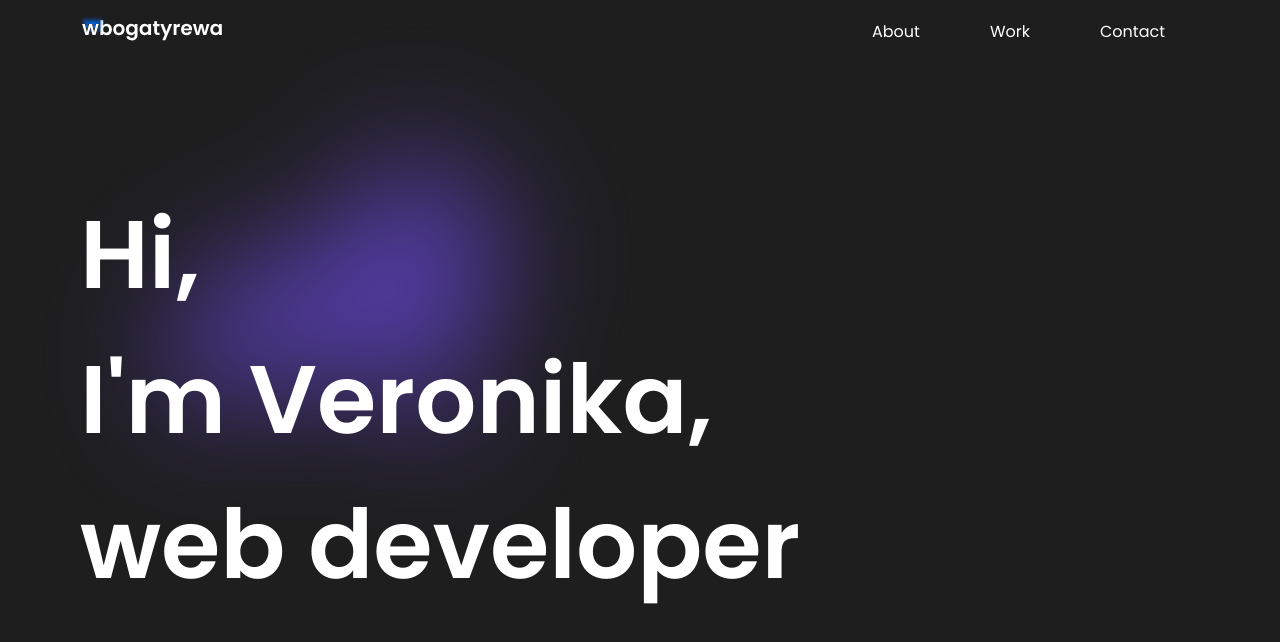
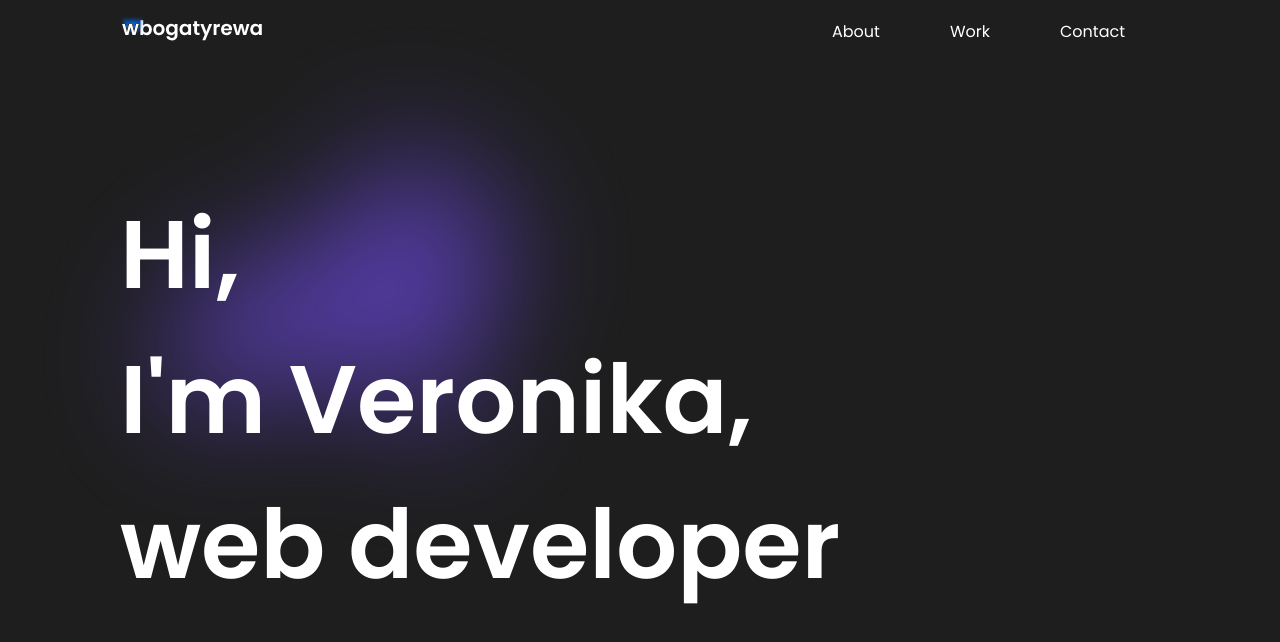
Before and after one commit to wbogatyrewa/portfolio, a React (Create React App) app: page / in a window 1280 px wide. Shown: the top 642 px of the page. Built offline with nearby package versions, Linux system fonts and the light colour scheme.

Commit message:
change container size

```diff
--- a/src/components/Container/Container.style.ts
+++ b/src/components/Container/Container.style.ts
@@ -10,7 +10,7 @@ export const Container = styled.div`
   }
 
   @media (min-width: 992px) {
-    margin-left: 80px;
-    margin-right: 80px;
+    margin-left: 120px;
+    margin-right: 120px;
   }
 `;
```
